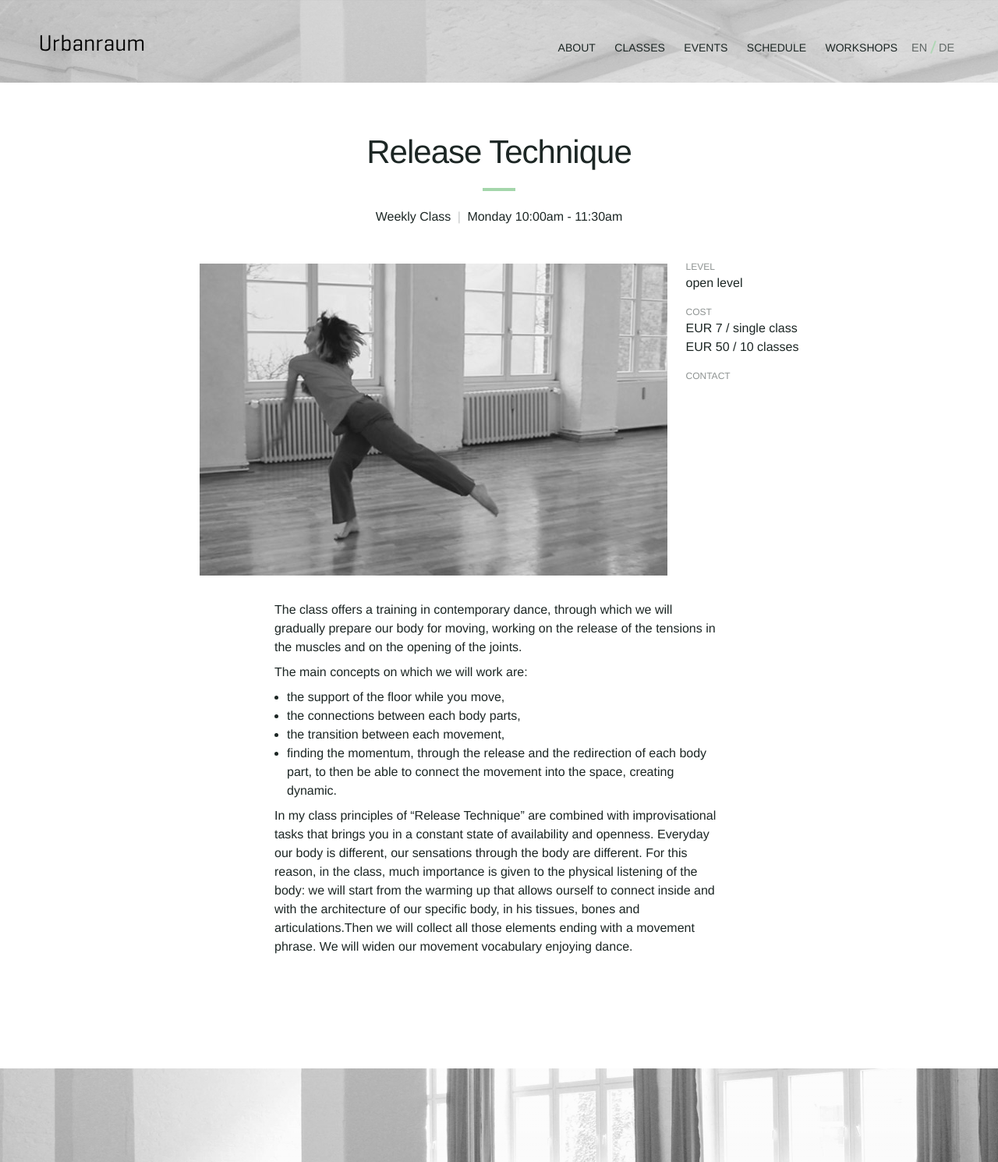
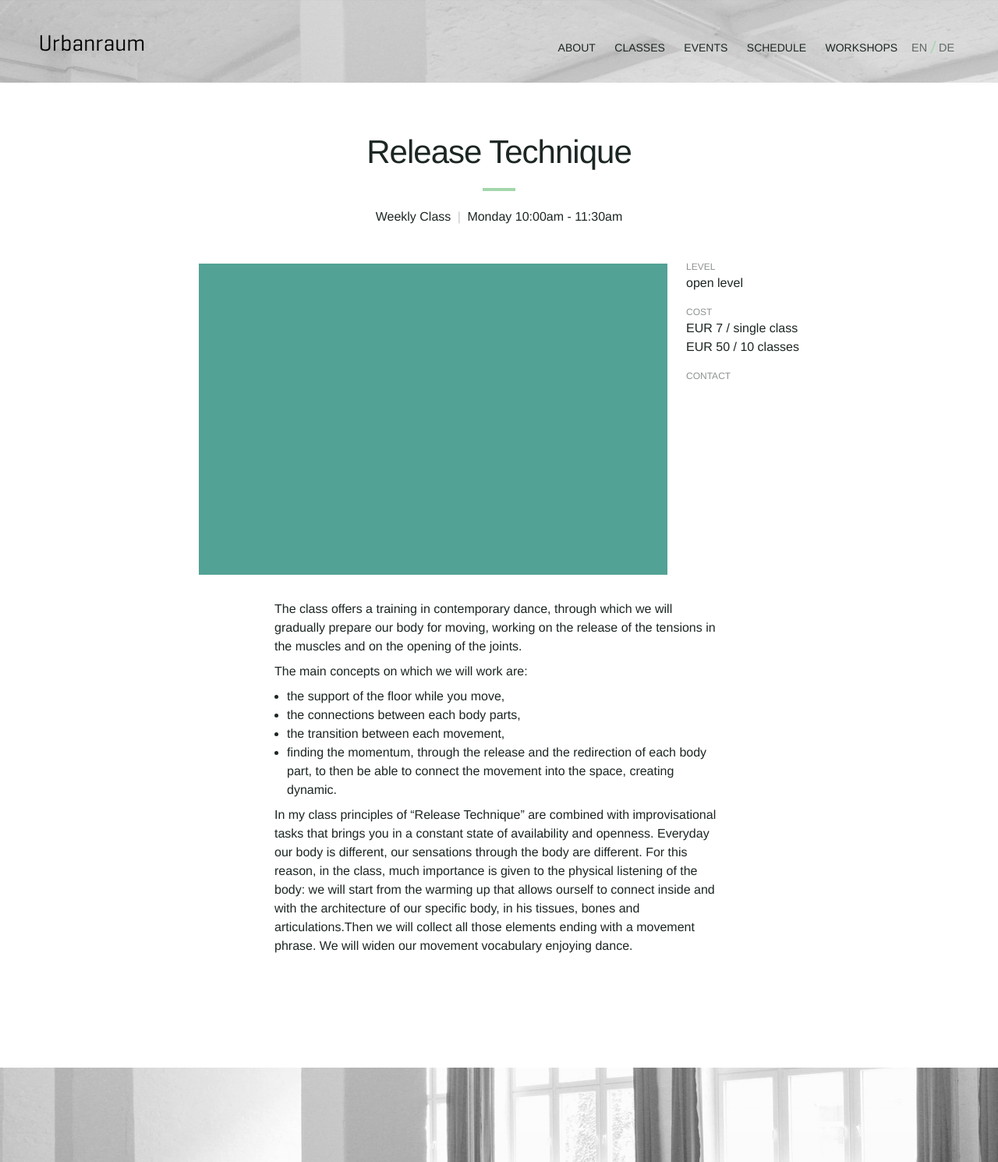
Before and after one commit to Kriesse/urbanraum, a Jekyll site: the page built from _classes/release-technique.md, in a window 1280 px wide. Shown: the whole page at 78% size. Built offline with Jekyll 4.4.1, drawn with Linux system fonts in a browser that asks for light colours; nearby versions of some CDN libraries.

Commit message:
move image to right class

```diff
--- a/_classes/release-technique.md
+++ b/_classes/release-technique.md
@@ -4,7 +4,7 @@
   - day: "monday"
     start: "10:00am"
     end: "11:30am"
-image: "class-release-technique-01.jpg"
+image:
 
 title_en: "Release Technique"
 title_de: "Release Technique"
```
Also changed, not shown: _classes/tracking-movement.md (+1 -1 lines), img/class-tracking-movement-01.jpg (renamed from img/class-release-technique-01.jpg).
